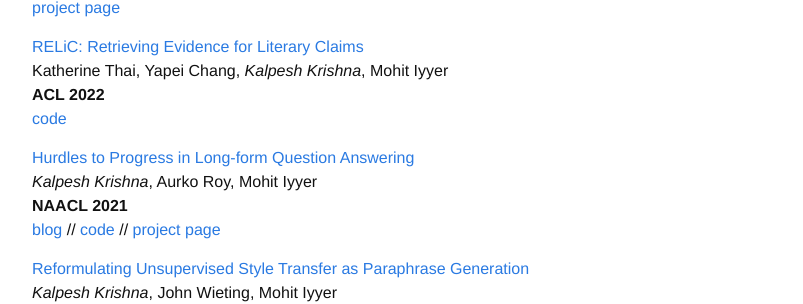
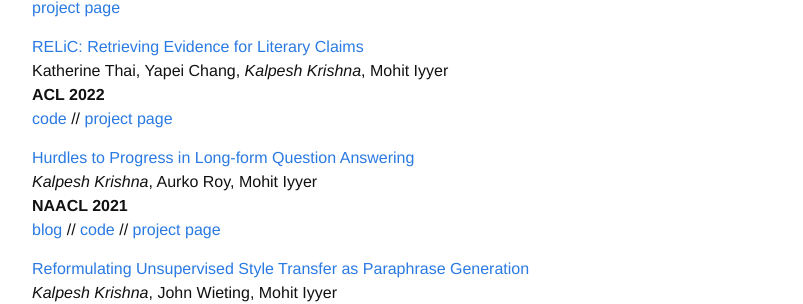
Before and after one commit to martiansideofthemoon/martiansideofthemoon.github.io, a Jekyll site: the page built from _pages/research.md, in a window 1280 px wide and 900 px high. Shown: the part 372-676 px from the top of the window, without its empty margins (238-1041 px from the left). Built offline with Jekyll 4.4.1, drawn with Linux system fonts in a browser that asks for light colours; comment, search, counter and statistics services are not loaded.

Commit message:
Update research.md

```diff
--- a/_pages/research.md
+++ b/_pages/research.md
@@ -18,7 +18,7 @@ I am broadly interested in Natural Language Processing, Speech Recognition and M
 [RELiC: Retrieving Evidence for Literary Claims](https://openreview.net/forum?id=xcelRQScTjP)
 Katherine Thai, Yapei Chang, *Kalpesh Krishna*, Mohit Iyyer
 **ACL 2022**
-[code](https://github.com/martiansideofthemoon/relic-retrieval)
+[code](https://github.com/martiansideofthemoon/relic-retrieval) // [project page](https://relic.cs.umass.edu)
 
 [Hurdles to Progress in Long-form Question Answering](https://arxiv.org/abs/2103.06332)
 *Kalpesh Krishna*, Aurko Roy, Mohit Iyyer
```
